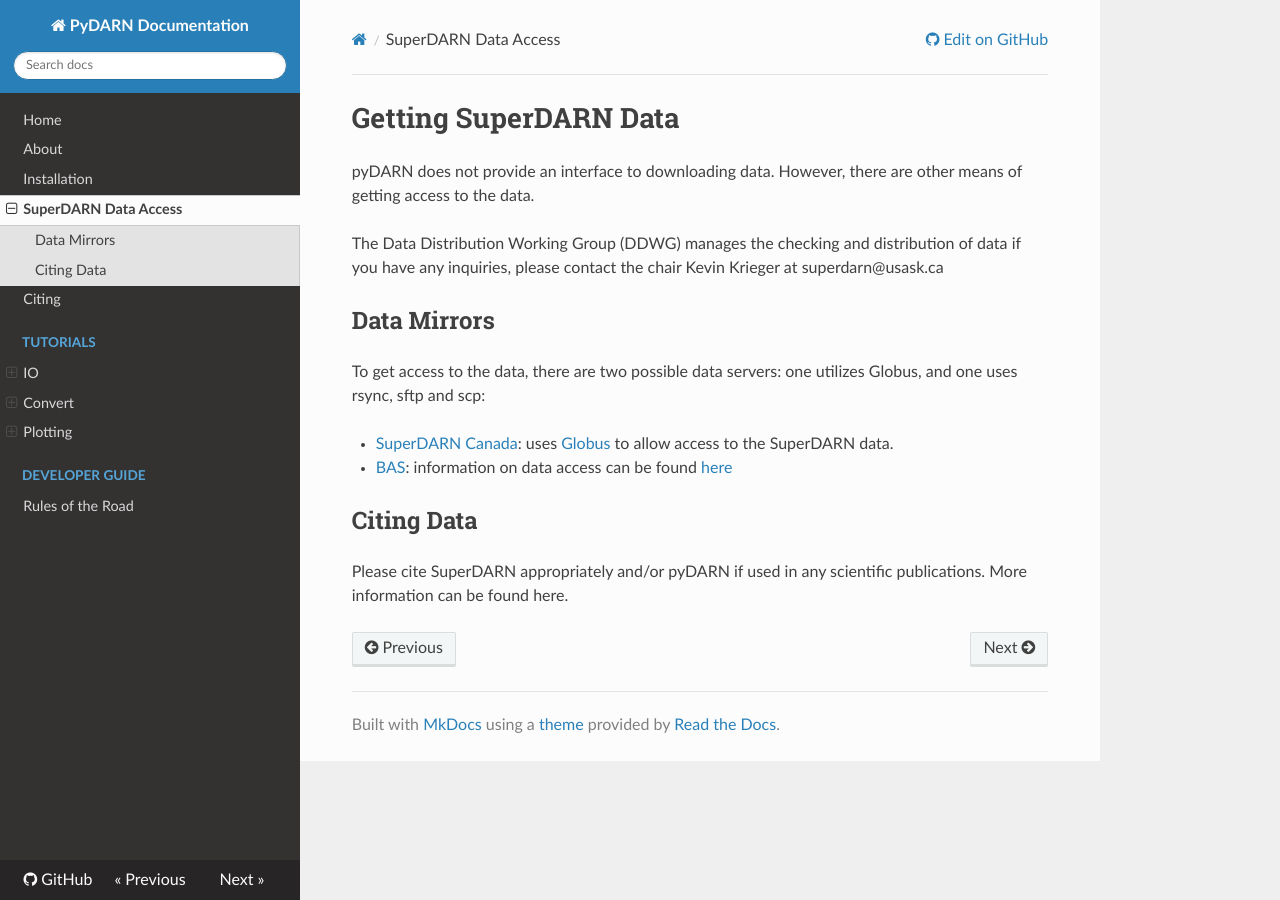
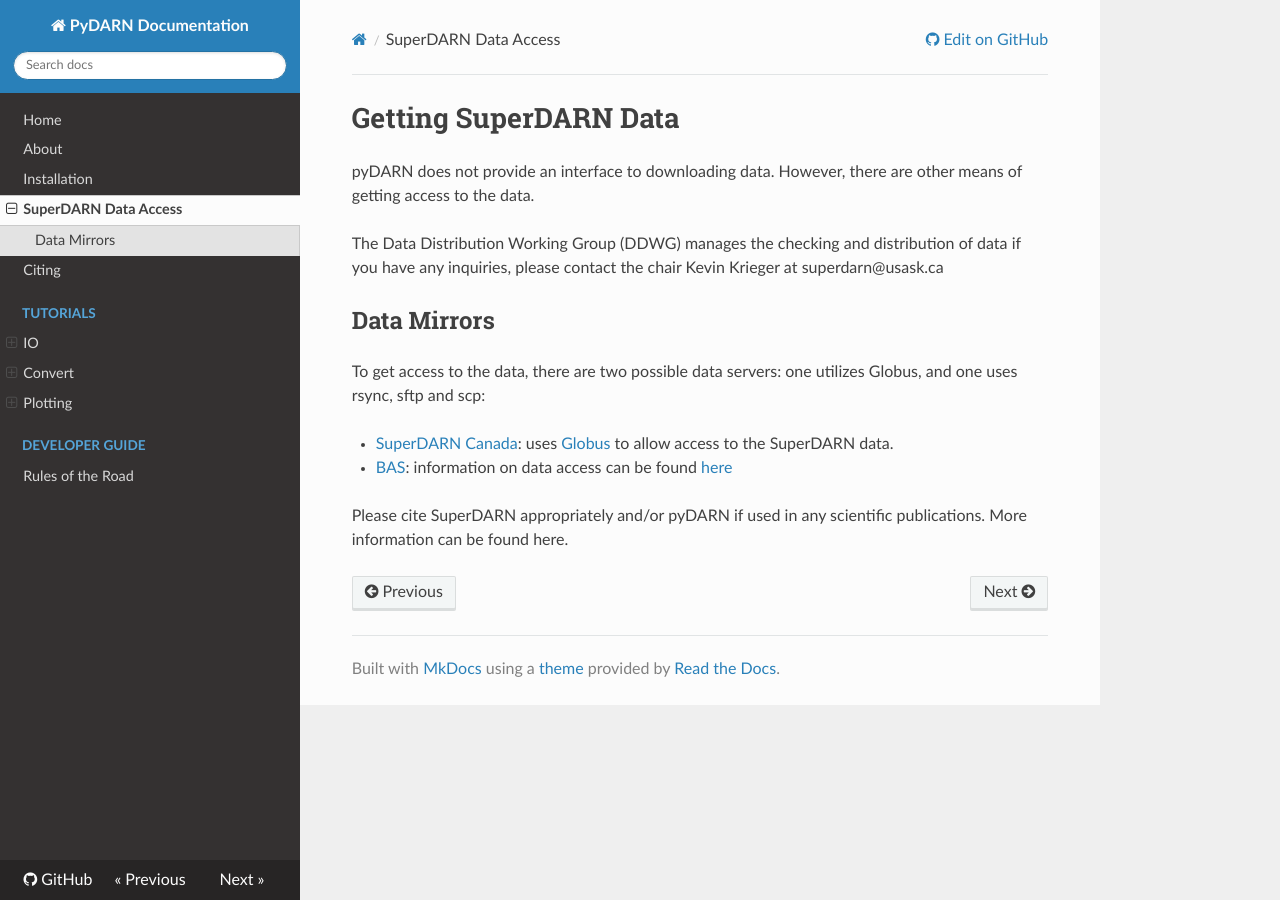
Before and after one commit to SuperDARN/pydarn, an MkDocs documentation site: the page built from docs/user/superdarn_data.md, in a window 1280 px wide. Built offline with MkDocs 1.6.1, drawn with Linux system fonts in a browser that asks for light colours; nearby versions of some CDN libraries.

Commit message:
Update docs/user/superdarn_data.md
Co-Authored-By: Kevin <kevinjkrieger@gmail.com>

```diff
--- a/docs/user/superdarn_data.md
+++ b/docs/user/superdarn_data.md
@@ -10,6 +10,5 @@ To get access to the data, there are two possible data servers: one utilizes Glo
   - [SuperDARN Canada](https://superdarn.ca/): uses [Globus](https://github.com/SuperDARNCanada/globus) to allow access to the SuperDARN data.
   - [BAS](https://www.bas.ac.uk/project/superdarn/#about): information on data access can be found [here](https://www.bas.ac.uk/project/superdarn/#data)
 
-## Citing Data
 
 Please cite SuperDARN appropriately and/or pyDARN if used in any scientific publications. More information can be found here.
```
